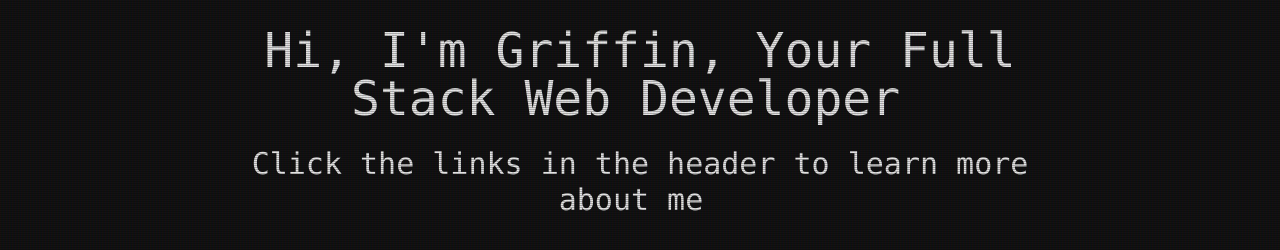
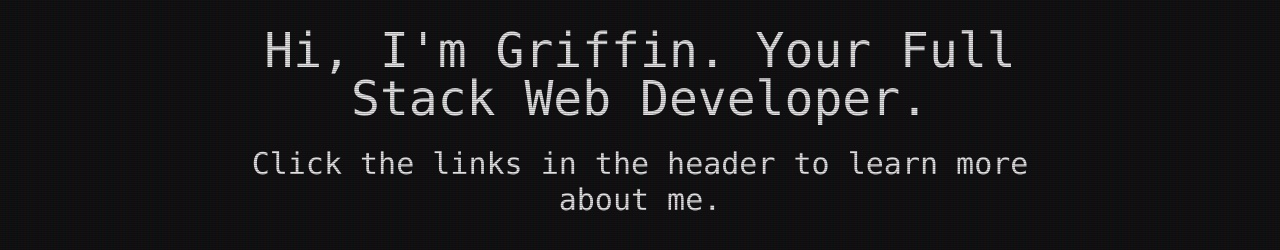
Before and after one commit to liq543/React-Portfolio, a React (Create React App) app: page /home in a window 1280 px wide. Shown: the part 314-564 px from the top of the page. Built offline with nearby package versions, Linux system fonts and the light colour scheme.

Commit message:
home changes

```diff
--- a/src/Home.js
+++ b/src/Home.js
@@ -20,10 +20,10 @@ const Home = () => {
 
             <div className="screen-content mt-4 w-full md:w-3/4 lg:w-2/3">
                 <h1 className="text-center text-white font-mono text-3xl md:text-4xl lg:text-5xl mb-4 md:mb-6 mt-16">
-                    Hi, I'm Griffin, Your Full Stack Web Developer<span className="blinking-period">.</span>
+                    Hi, I'm Griffin. Your Full Stack Web Developer<span className="">.</span>
                 </h1>
                 <p className="text-center text-white font-mono text-xl md:text-2xl lg:text-3xl mb-4 md:mb-6">
-                    Click the links in the header to learn more about me<span className="blinking-period">.</span>
+                    Click the links in the header to learn more about me<span className="">.</span>
                 </p>
             </div>
         </div>
```
